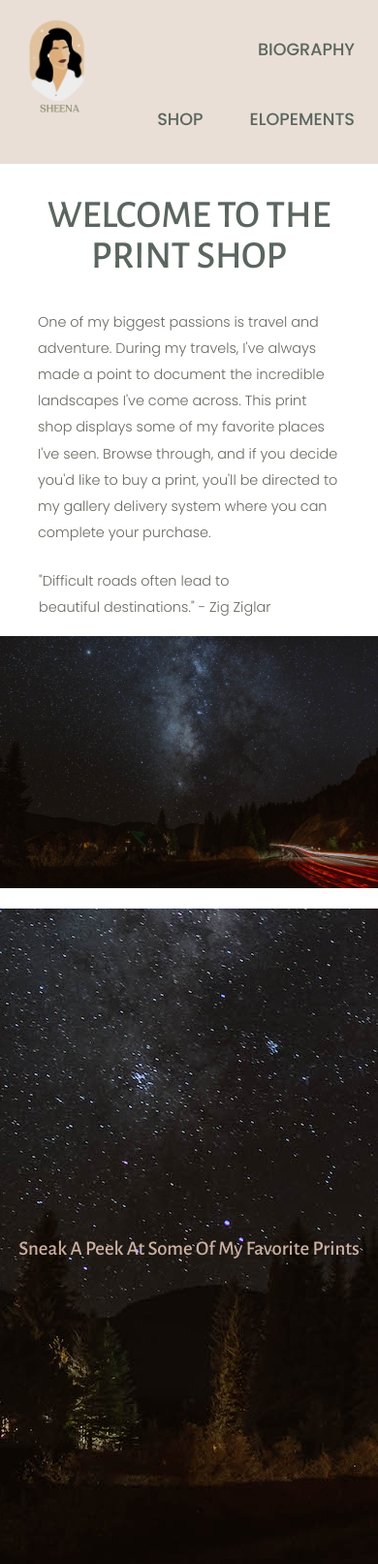
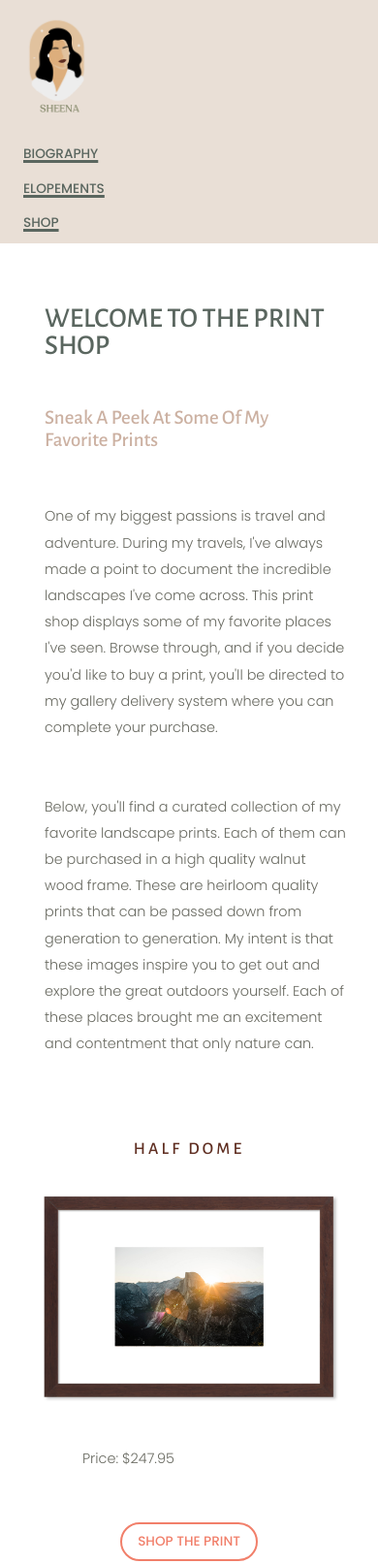
Before and after one commit to SheenaShahangian/CS601_HW2_Shahangian, a plain HTML site: page shop.html in a window 390 px wide. Shown: the top 1613 px of the page at 97% size. Drawn offline with nearby package versions, Linux system fonts and the light colour scheme.

Commit message:
media queries WIP

```diff
--- a/css/styles.css
+++ b/css/styles.css
@@ -1,4 +1,4 @@
-/* Style of the body of the page */
+/* Style of the body of the page, which should be white and take up the browser window */
 body {
     background-color:#ffffff;
     width: 100%;
@@ -16,9 +16,9 @@ nav {
     display: flow-root; /* credit for use of this value: https://css-tricks.com/clearfix-a-lesson-in-web-development-evolution/ */
 }
 
-/* Style of the logo */
+/* Style of the logo, which will be on the left side of the screen */
 .logo_image {
-    float:left;
+    float: left;
     width: 120px;
     height:120px;
 }
@@ -26,18 +26,19 @@ nav {
 
 /* Style of the navigation links */
 .nav_links {
-    float: right;
+    float: right; /* nav links sit to the right */
     color: #5a665f;
     font-family: Poppins, Helvetica, Arial, "san serif";
     font-weight: 500;
     font-size:1.1rem;
-    line-height: 1.5rem;
+    line-height: 1.3rem;
     padding: 1.5rem;
     text-align:center;
     text-transform: uppercase;
     text-decoration: none;
 }
 
+/* Style when navigation links are hovered over */
 .nav_links:hover {
     color:#5a665f;
     text-decoration: underline;
@@ -47,7 +48,7 @@ nav {
 
 /* --------------------- HEADING STYLES ----------------------- */
 
-/* Design of h1 */
+/* Style of h1 */
 h1 {
     color: #5a665f;
     font-family: "Alegreya Sans", Helvetica, Arial, "san serif";
@@ -56,9 +57,11 @@ h1 {
     line-height: 3.5rem;
     text-transform: uppercase;
     text-align: center;
+    margin: 3rem 2rem 1rem 2rem;
+    padding: 1rem;
 }
 
-/* Design of h2 */
+/* Style of h2 */
 h2 {
     color: #ccb1a2;
     font-family: "Alegreya Sans", Helvetica, Arial, "san serif";
@@ -67,9 +70,11 @@ h2 {
     line-height: 2.4rem;
     text-transform: capitalize;
     text-align: center;
+    margin: 1rem 2rem;
+    padding: 1rem;
 }
 
-/* Design of h3 */
+/* Style of h3 */
 h3 {
     color: #5f2e21;
     font-family:  "Alegreya Sans", Helvetica, Arial, "san serif";
@@ -79,6 +84,40 @@ h3 {
     letter-spacing: 0.2rem;
     text-transform: uppercase;
     text-align: center;
+    margin: 1rem 2rem;
+    padding: 1rem;
+}
+
+
+/* --------------------- PARAGRAPH STYLES ----------------------- */
+
+/* Styling of paragraphs of text */
+p {
+    color: #686960;
+    font-family: Poppins, Helvetica, Arial, "san serif";
+    font-weight: 300;
+    font-size: 1rem;
+    line-height: 1.7rem;
+    padding: 1rem;
+}
+
+/* Style of paragraphs of text in the info cards. */
+.info_card_paragraph {
+    padding-left: 3rem;
+    padding-right: 3rem;
+}
+
+/* --------------------- BLOCKQUOTE + ASIDE STYLES ------------------------ */
+.pullquote {
+    color:#ffffff;
+    background-color: #f17f6a;
+    float: right;
+    text-align: right;
+    min-width: 200px;
+    max-width: 30%;
+    margin-left: 2rem;
+    margin-top: 2rem;
+    padding-left: 2rem;
 }
 
 /* --------------------- SECTION STYLES ----------------------- */
@@ -87,11 +126,30 @@ h3 {
 .single_column_section {
     margin: auto;
     text-align: center;
+    display: flow-root;
 }
 
-/* Style paragraphs in the intro blurb */
+/* Style paragraphs in the intro blurb so they are centered */
 .single_column_section p {
     margin: 1.4rem auto;
+    width: 80%;
+}
+
+/* Using flexbox to create two column layout */
+.flex_container {
+    display: flex;
+    flex-direction: row;
+    flex-wrap: wrap;
+    justify-content: space-evenly;
+    width: 100%;
+}
+
+/* Style for single column in the two column layout. */
+.flex_container .info_card {
+    display: flex;
+    flex-direction: column;
+    flex: 1;
+    max-width: 50%;
 }
 
 
@@ -122,6 +180,7 @@ a {
     text-decoration: none;
 }
 
+
 /* Style when a hyperlink (non-navigation links) is hovered over */
 a:hover {
     text-decoration: underline;
@@ -149,22 +208,24 @@ button:hover {
     background-color: #f17f6a;
 }
 
-/* --------------------- PARAGRAPH + LIST ----------------------- */
 
-/* Styling of paragraphs of text */
-p {
-    width: 80%;
+/* --------------------- LIST STYLES ----------------------- */
+
+
+/* Styling for unordered lists */
+ul {
+    text-align: left;
     color: #686960;
     font-family: Poppins, Helvetica, Arial, "san serif";
     font-weight: 300;
     font-size: 1rem;
     line-height: 1.7rem;
+    padding-left: 2rem;
+    padding-right: 2rem;
 }
 
-/* Styling for unordered lists */
-ul {
-    text-align: left;
-}
+
+/* --------------------- TABLE STYLES ----------------------- */
 
 
 
@@ -205,27 +266,23 @@ footer p {
 }
 
 
-
-.single_column_section h2 {
-    min-height: 400px;
-    max-height: 600px;
-    padding-top: 340px;
-    background-image: url("../multimedia/milky-way-near-Telluride.jpg");
-    background-position: center bottom;
-    background-repeat: no-repeat;
-    background-attachment: fixed;
-}
-
-
 /* ---------------------- TABLET MEDIA QUERIES ------------------------- */
-/* These are media queries for screens of 640 pixels or less. */
+/* These are for media queries for screens between 641 pixels and 1024 pixels. */
 
 /* Resize h1 to be smaller and lighter in weight than desktop. */
 @media screen and (min-width: 641px) and (max-width: 1024px) {
+
+    /* ----------------------- NAV BAR FOR TABLET -------------------------- */
+
+    /* Make navigation text smaller to account for smaller device size. */
+    .nav_links {
+        font-size: .9rem;
+    }
+
     /* Resize h1 to be smaller and lighter in weight than desktop. */
     h1 {
-      font-size: 2rem;
-      line-height: 2rem;
+      font-size: 2.2rem;
+      line-height: 2.4rem;
       font-weight:500;
     }
 
@@ -244,7 +301,6 @@ footer p {
     /* Resize p to be left aligned and smaller than desktop. */
     p {
         font-size:0.95rem;
-        text-align: left;
     }
 
     /* Style the print cards so that there are less cards on each row on tablet. */
@@ -255,21 +311,48 @@ footer p {
 
 
 /* ---------------------- MOBILE MEDIA QUERIES ------------------------- */
-/* These are for media queries for screens between 641 pixels and 1024 pixels. */
+/* These are media queries for screens of 640 pixels or less. */
 
 
 @media screen and (max-width: 640px) {
-    /* Resize h1 to be smaller and lighter in weight than desktop. */
+
+    /* ----------------------- NAV BAR FOR MOBILE -------------------------- */
+
+    /* Make sure the logo doesn't float left on mobile and instead displays as a block level element. */
+    .logo_image {
+        float: none;
+        display: block;
+    }
+
+    /* Make navigation text smaller, underlined, left aligned, and with nav links each block level for a stacked look. */
+    .nav_links {
+        float: none;
+        display: block;
+        text-align: left;
+        font-size: .85rem;
+        padding: 0.9rem 0rem 0rem 0rem;
+        margin-left: 1.5rem;
+        text-decoration: underline;
+        text-decoration-thickness: 0.2rem;
+    }
+
+    /* Resize h1 to be smaller, left-aligned, and lighter in weight than desktop. */
     h1 {
-      font-size: 2.5rem;
-      line-height: 2.6rem;
-      font-weight:500;
+        font-size: 1.8rem;
+        line-height: 1.8rem;
+        font-weight:500;
+        text-align: left;
+        margin-left: 30px;
+        margin-right: 30px;
     }
 
     /* Resize h2 to be smaller (with modified line height than desktop. */
     h2 {
         font-size: 1.3rem;
         line-height: 1.4rem;
+        text-align: left;
+        margin-left: 30px;
+        margin-right: 30px;
     }
 
     /* Resize h3 to be smaller (with modified line height than desktop. */
@@ -279,10 +362,14 @@ footer p {
     }
 
     /* Resize p to be left aligned and smaller than desktop. */
-    p {
+    p, .single_column_section p {
         font-size:0.9rem;
         text-align: left;
+        margin-left: 30px;
+        margin-right: 30px;
+        width: 80%;
     }
+
 
     /* Style the print cards so that there are less cards on each row on tablet. */
     .print_card {
--- a/shop.html
+++ b/shop.html
@@ -42,41 +42,28 @@
         <section class="single_column_section">
 
             <h1>Welcome to the Print Shop</h1>
+            <h2>Sneak a Peek at Some of My Favorite Prints</h2>
             <p>
                 One of my biggest passions is travel and adventure. During my travels, I've always made a point to
                 document the incredible landscapes I've come across. This print shop displays some of my favorite
                 places I've seen. Browse through, and if you decide you'd like to buy a print, you'll be directed
                 to my gallery delivery system where you can complete your purchase.
             </p>
+            <p>
+                Below, you'll find a curated collection of my favorite landscape prints. Each of them can
+                be purchased in a high quality walnut wood frame. These are heirloom quality prints that can
+                be passed down from generation to generation. My intent is that these images inspire you to get
+                out and explore the great outdoors yourself. Each of these places brought me an excitement and
+                contentment that only nature can.
+            </p>
 
         </section>
 
 
-        <!-- quote that describes the feeling of this page and what it's about -->
-        <blockquote cite="https://www.goodreads.com/quotes/8401194-difficult-roads-often-lead-to-beautiful-destinations">
-            <p>"Difficult roads often lead to beautiful destinations." - Zig Ziglar</p>
-        </blockquote>
-
-
-        <!-- this section contains a banner/hero image and all the prints that can be purchased.
-        The prints are to be on hyperlinked "cards" that are within self-contained <article> tags -->
+        <!-- this section contains all the prints that can be purchased. The prints are represented
+        by "cards" that are within self-contained <article> tags -->
         <section class="single_column_section">
 
-            <!-- landscape banner/hero image for this section -->
-            <img src="multimedia/milky-way-near-Telluride.jpg"
-            alt="roadside view of the Milky Way" class="hero_image">
-
-            <!-- section introducing the print shop -->
-            <section class="section_intro_blurb">
-                <h2>Sneak a Peek at Some of My Favorite Prints</h2>
-                <p>
-                    Below, you'll find a curated collection of my favorite landscape prints. Each of them can
-                    be purchased in a high quality walnut wood frame. These are heirloom quality prints that can
-                    be passed down from generation to generation. My intent is that these images inspire you to get
-                    out and explore the great outdoors yourself. Each of these places brought me an excitement and
-                    contentment that only nature can.
-                </p>
-            </section>
 
             <!-- a self-contained card that holds the name of the print, an image of the print,
             and a price. The image and button are both click-able and redirect to my external gallery
```
Also changed, not shown: index.html (+18 -10 lines), 1 other file.
